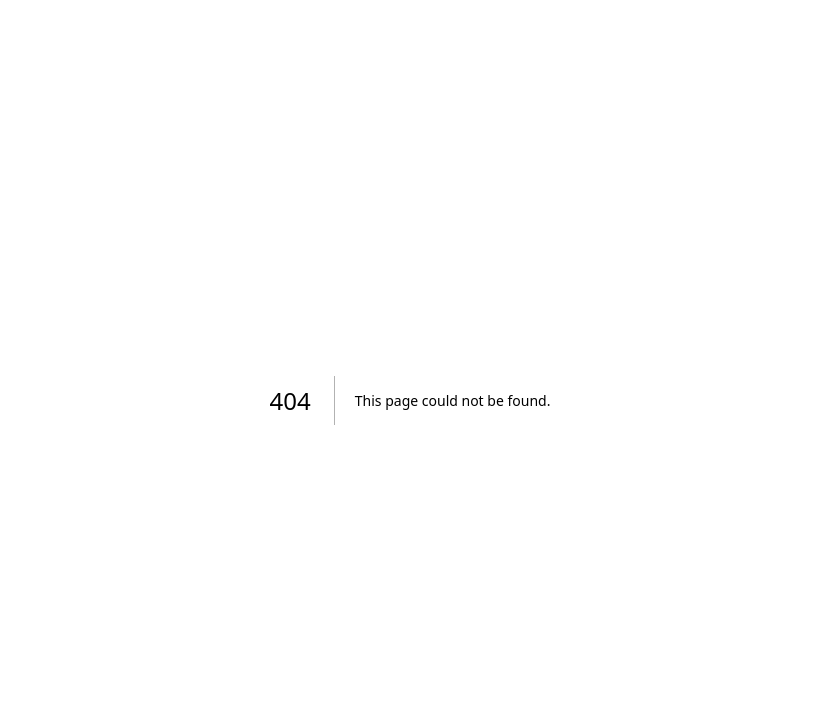
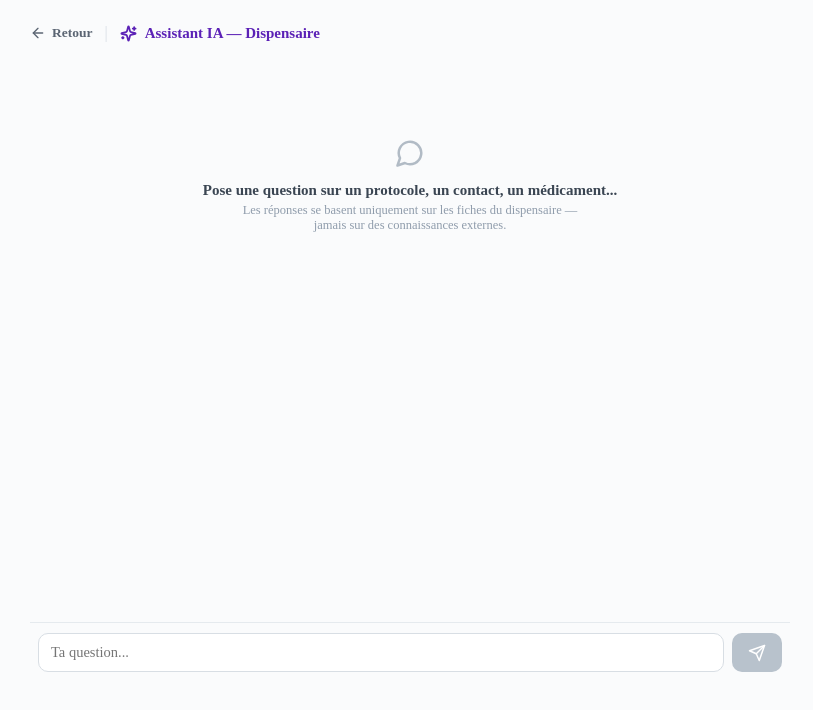
Before and after one commit to MedecinKahani/dispensaire, a Next.js app: page /assistant in a window 1280 px wide. Before the commit this address had no page. Shown: the top 710 px of the page, without its empty margins (230-1043 px from the left). Built offline with nearby package versions, Linux system fonts and the light colour scheme.

Commit message:
Ajout page /assistant

```diff
--- /dev/null
+++ b/app/assistant/page.js
@@ -0,0 +1,28 @@
+'use client';
+
+import React from 'react';
+import Link from 'next/link';
+import { ArrowLeft, Sparkles } from 'lucide-react';
+import AskAI from './AskAI';
+
+export default function AssistantPage() {
+  return (
+    <div style={{ minHeight: '100vh', background: '#FAFBFC', padding: '24px 16px' }}>
+      <div style={{ maxWidth: 760, margin: '0 auto 20px', display: 'flex', alignItems: 'center', gap: 12 }}>
+        <Link href="/" style={{ textDecoration: 'none' }}>
+          <span style={{
+            display: 'flex', alignItems: 'center', gap: 6, color: '#5B6573',
+            fontSize: 13.5, fontWeight: 600,
+          }}>
+            <ArrowLeft size={16} /> Retour
+          </span>
+        </Link>
+        <span style={{ color: '#D8DEE4' }}>|</span>
+        <span style={{ display: 'flex', alignItems: 'center', gap: 8, color: '#5B21B6', fontWeight: 700, fontSize: 15 }}>
+          <Sparkles size={17} strokeWidth={2.5} /> Assistant IA — Dispensaire
+        </span>
+      </div>
+      <AskAI />
+    </div>
+  );
+}
```
